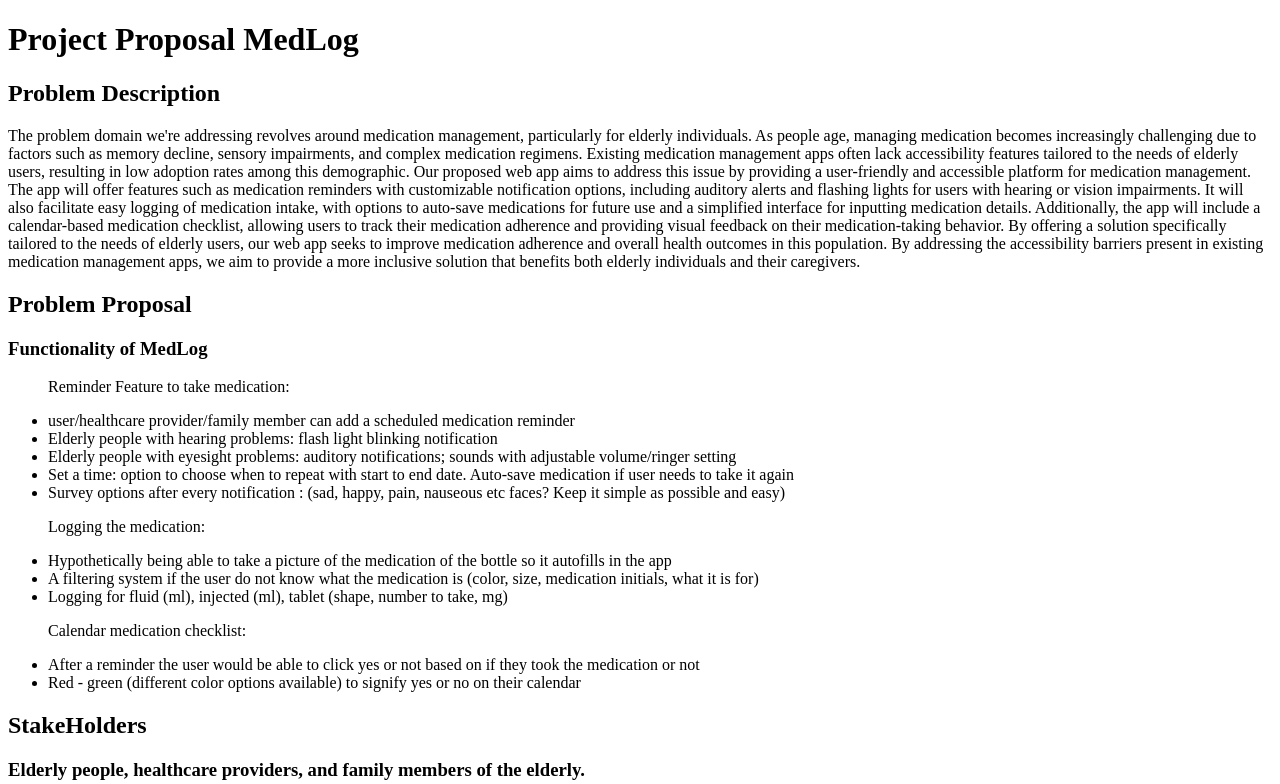
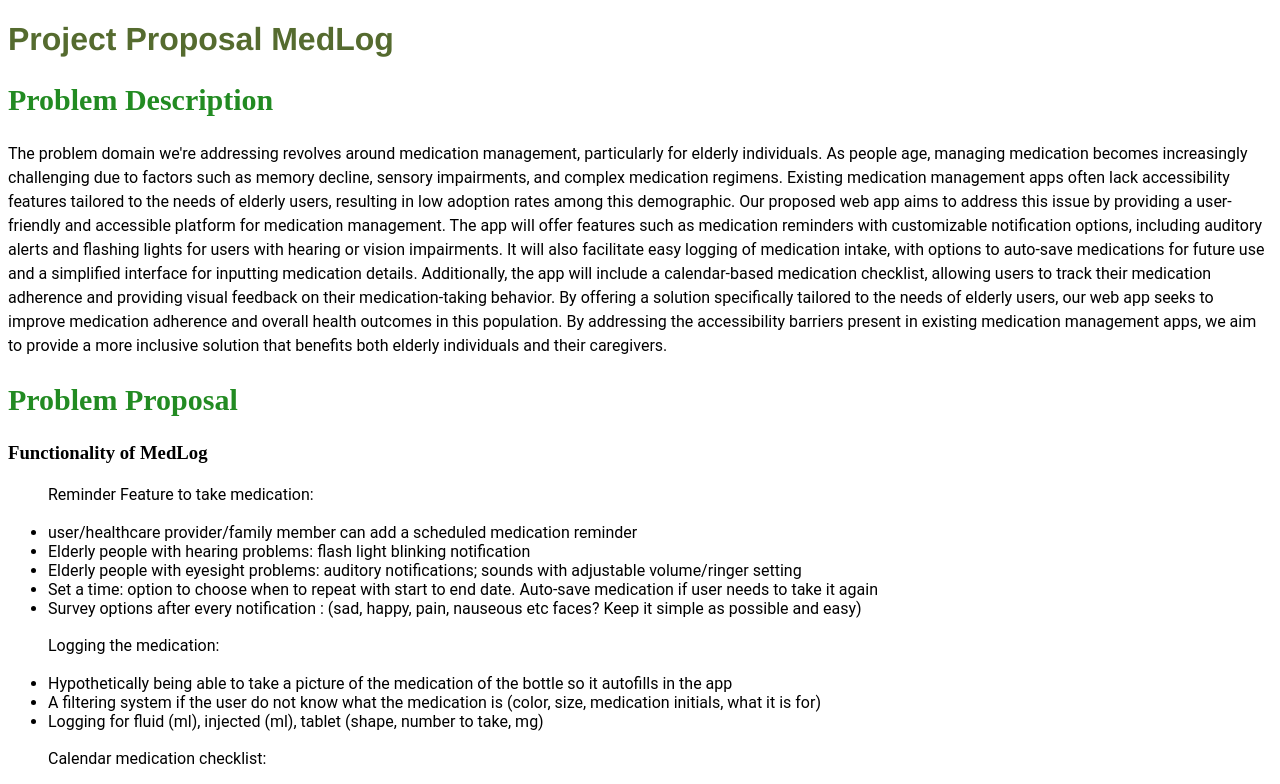
Before and after one commit to info340c-sp24/project-group-5-info-340, a plain HTML site: page proposal.html in a window 1280 px wide. Shown: the top 784 px of the page. Drawn offline with Linux system fonts and the light colour scheme; files that its build step writes are made by us from their sources.

Commit message:
added css

```diff
--- a/proposal.css
+++ b/proposal.css
@@ -0,0 +1,20 @@
+h1{
+  font-size: 32px;
+  font-family: 'Helvetica Neue', Helvetica, Arial, sans-serif;
+  color: darkolivegreen;
+  }
+
+p{
+  font-size: 16px;
+  font-family: 'Roboto', sans-serif;
+  line-height: 1.5;
+  }
+
+h2{
+  font-size: 30px;
+  color:forestgreen;
+}
+li{
+  font-size: 16px;
+  font-family: 'Roboto', sans-serif;
+}
--- a/proposal.html
+++ b/proposal.html
@@ -3,7 +3,7 @@
 <head>
   <meta charset="utf-8">
   <title>Project Proposal Group 5</title>
-  <link rel="stylesheet" href="css/proposal.css">
+  <link rel="stylesheet" href="proposal.css">
 </head>
 <body>
     <header>
```
